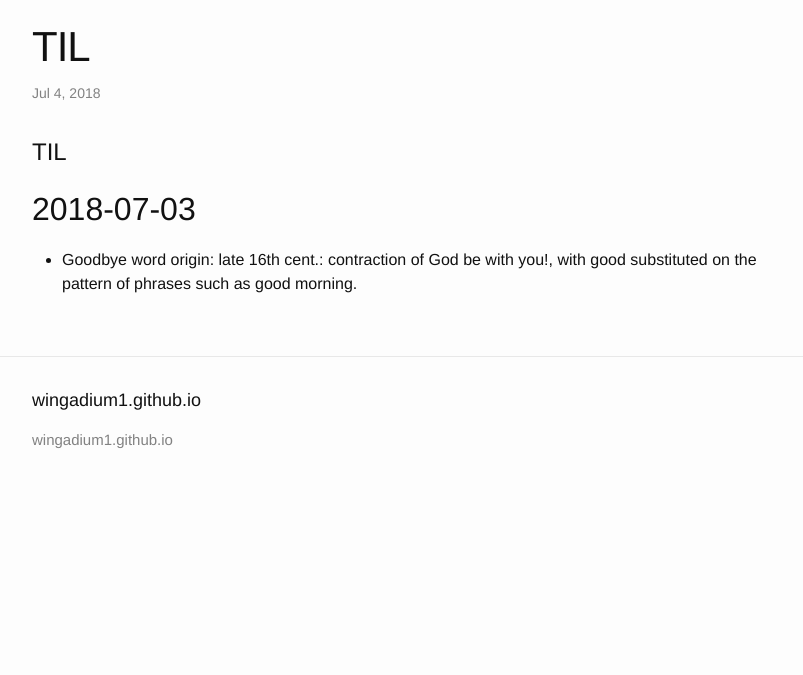
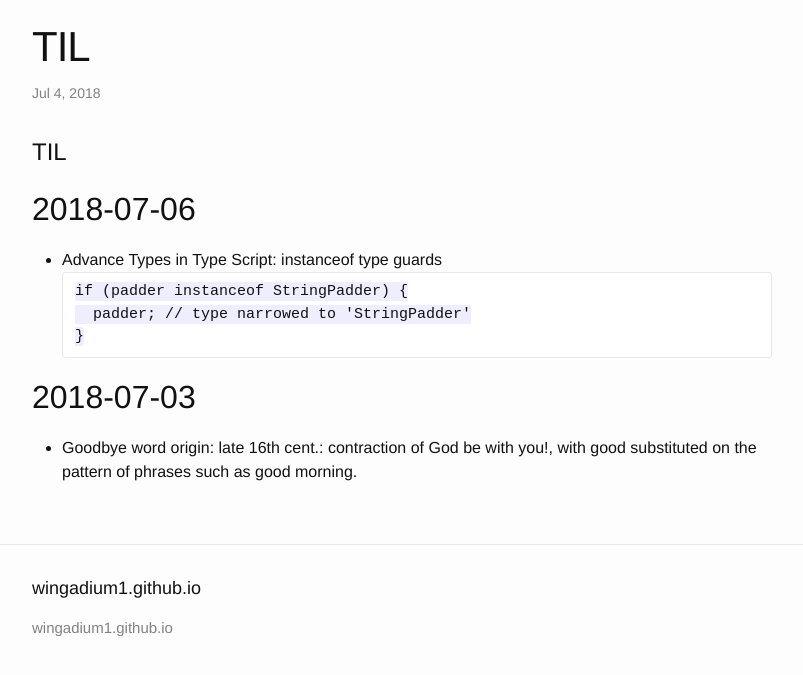
Before and after one commit to wingadium1/wingadium1.github.io, a Jekyll site: the page built from _posts/2018-07-03-TIL.md, in a window 1280 px wide, cut to the strip 104-779 px from the top of the page. Shown: the whole strip, without its empty margins (238-1041 px from the left). Built offline with Jekyll 4.4.1, drawn with Linux system fonts in a browser that asks for light colours.

Commit message:
TIL 2018-07-06

````diff
--- a/_posts/2018-07-03-TIL.md
+++ b/_posts/2018-07-03-TIL.md
@@ -8,6 +8,16 @@ categories: TIL
 TIL
 ====
 
+2018-07-06
+----
+- Advance Types in Type Script: instanceof type guards
+  ```
+  if (padder instanceof StringPadder) {
+    padder; // type narrowed to 'StringPadder'
+  }
+  ```
+
+
 2018-07-03
 ----
 
````
